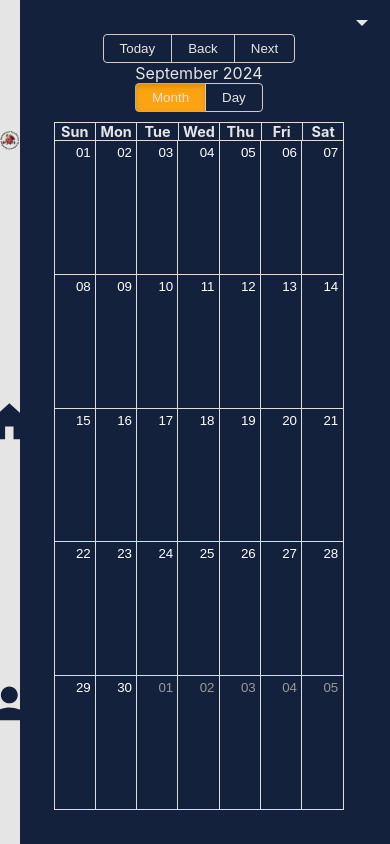
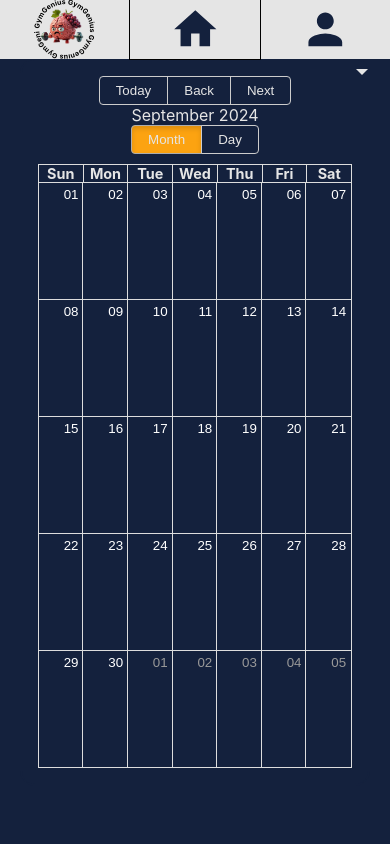
Before and after one commit to uca-pid/2024-duplagalactica, a React (Create React App) app in the folder gymgenious/: page / in a window 390 px wide. Built offline with nearby package versions, Linux system fonts and the light colour scheme; no server answers; the database is empty.

Commit message:
making left bar responsive

```diff
--- a/gymgenious/src/App.css
+++ b/gymgenious/src/App.css
@@ -75,6 +75,16 @@
   box-sizing: border-box;
 }
 
+@media screen and (max-width: 765px) {
+  .WebApp-Body {
+    width: 98%;
+    height: 90%;
+    left: 1%;
+    top: 5%;
+    position: absolute;
+  }
+}
+
 .Content-Container {
   flex:1;
   display: flex;
@@ -100,12 +110,6 @@
   margin-right: 5vh;
 }
 
-@media screen and (max-width: 768px) {
-  .Table-Container {
-    display: none;
-  }
-}
-
 .Table-Container::-webkit-scrollbar {
   width: 0;
 }
@@ -124,12 +128,6 @@
   top: 10vh;
   height: 43vh;
   background-color: #14213D;
-}
-
-@media screen and (max-height: 625px) {
-  .Calendar-Container {
-    overflow-y: scroll
-  }
 }
 
 .Calendar-Header {
@@ -467,6 +465,13 @@ iframe {
   z-index: 1000;
 }
 
+@media screen and (max-width: 765px) {
+  .Calendar-Button {
+    top: 7%;
+    position: absolute;
+  }
+}
+
 .Toggle-Button {
   background: none;
   border: none;
--- a/gymgenious/src/Components/Main_Page.jsx
+++ b/gymgenious/src/Components/Main_Page.jsx
@@ -32,7 +32,7 @@ const Calendar = ({ events, onSelectEvent }) => {
         events={events}
         startAccessor="start"
         endAccessor="end"
-        style={{ height: '100%',color:'white'}}
+        style={{ height: '100%', color:'white', width: '100%' }}
         views={['month', 'day']}
         onSelectEvent={onSelectEvent}
         eventPropGetter={eventStyleGetter}
--- a/gymgenious/src/real_components/LaftBarMaterial.jsx
+++ b/gymgenious/src/real_components/LaftBarMaterial.jsx
@@ -28,7 +28,7 @@ export default function LeftBar({ value }) {
         <Box
             sx={{
                 width: '5%',
-                height: '100%',
+                height: '100%', // Ocupa todo el alto de la pantalla en pantallas grandes
                 backgroundColor: '#E5E5E5',
                 display: 'flex',
                 flexDirection: 'column',
@@ -36,7 +36,17 @@ export default function LeftBar({ value }) {
                 top: 0,
                 left: 0,
                 zIndex: 1200,
-                justifyContent: 'space-between' // Asegura la distribución uniforme
+                justifyContent: 'space-between',
+                // Media query para pantallas más pequeñas
+                '@media (max-width: 765px)': {
+                    width: '100%',
+                    height: '7%', // Reducimos el alto a un valor fijo más razonable
+                    flexDirection: 'row',
+                    justifyContent: 'center',
+                    position: 'fixed',
+                    top: 0, // Se asegura que esté en la parte superior de la pantalla
+                    bottom: 'auto',
+                }
             }}
         >
             <Box
@@ -46,10 +56,15 @@ export default function LeftBar({ value }) {
                     flex: 1,
                     flexDirection: 'column',
                     justifyContent: 'center',
-                    alignItems: 'center'
+                    alignItems: 'center',
+                    '@media (max-width: 765px)': {
+                        flexDirection: 'row',
+                        width: 'auto',
+                        height: '100%',
+                    }
                 }}
             >
-                <svg viewBox="0 -5 220 210" style={{ width: '100%' }}>
+                <svg viewBox="0 -5 220 210" style={{ width: '100%', height: '100%' }}>
                     <defs>
                         <path id="circlePath" d="M 110,100 m -90,0 a 90,90 0 1,1 180,0 a 90,90 0 1,1 -180,0" />
                     </defs>
@@ -70,7 +85,13 @@ export default function LeftBar({ value }) {
                     flex: 1,
                     flexDirection: 'column',
                     justifyContent: 'center',
-                    alignItems: 'center'
+                    alignItems: 'center',
+                    border: 1,
+                    '@media (max-width: 765px)': {
+                        flexDirection: 'row',
+                        width: 'auto',
+                        height: '100%'
+                    }
                 }}
             >
                 <HomeIcon
@@ -86,7 +107,11 @@ export default function LeftBar({ value }) {
                     flex: 1,
                     flexDirection: 'column',
                     justifyContent: 'center',
-                    alignItems: 'center'
+                    alignItems: 'center',
+                    '@media (max-width: 765px)': {
+                        flexDirection: 'row',
+                        width: 'auto',
+                    }
                 }}
             >
                 {value === 'profile' ? (
--- a/gymgenious/src/real_components/TableClasses.jsx
+++ b/gymgenious/src/real_components/TableClasses.jsx
@@ -54,9 +54,9 @@ function EnhancedTable({ rows }) {
     <Box sx={{ width: '100%' }}>
       <Paper sx={{ width: '100%', mb: 2, backgroundColor: '#E5E5E5'  }}>
         <TableContainer sx={{ maxHeight: 440}}>
-          <Table sx={{ minWidth: 750, width: '100%' }} aria-labelledby="tableTitle" size={dense ? 'small' : 'medium'}>
+          <Table sx={{ width: '100%' }} aria-labelledby="tableTitle" size={dense ? 'small' : 'medium'}>
             <TableHead>
-              <TableRow>
+              <TableRow >
                 <TableCell>
                   <TableSortLabel
                     active={orderBy === 'name'}
```
